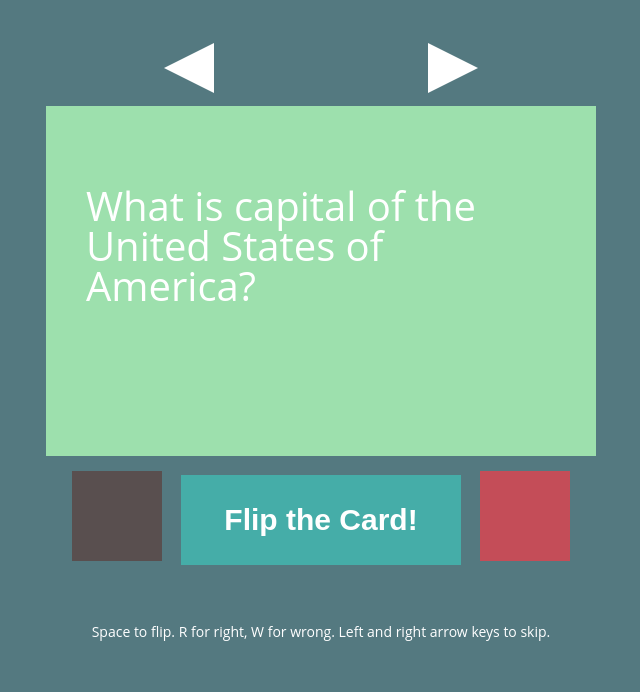
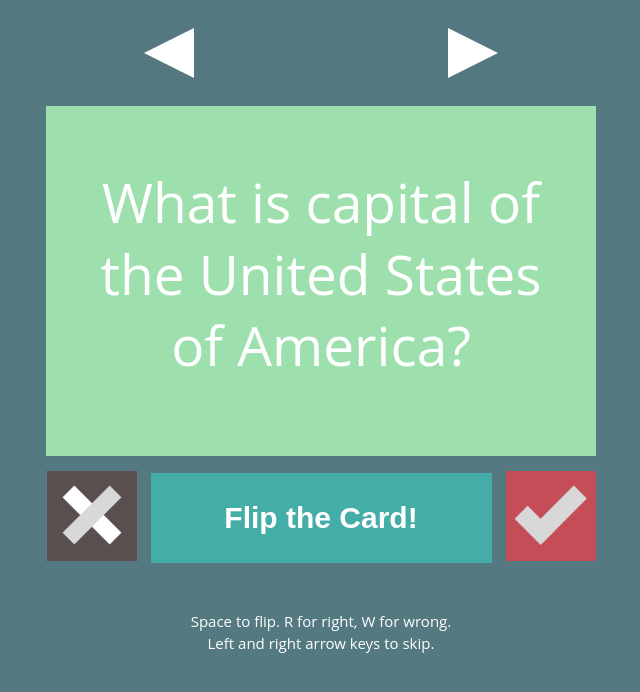
Before and after one commit to robertbenjamin/cards, a plain HTML site: page index.html in a window 1280 px wide. Shown: the whole page, without its empty margins (319-959 px from the left). Drawn offline with nearby package versions, Linux system fonts and the light colour scheme.

Commit message:
Add PNG overlays to buttons, clean up CSS

```diff
--- a/index.html
+++ b/index.html
@@ -18,15 +18,15 @@
   </svg>
   <div class="main_box">
     <p class="question_text"></p>
-    <!--<h1 class="answer_is">The Answer Is:</h1>
-    <p>Washington, D.C.</p>-->
   </div>
   <div class="answer_buttons">
-    <button type="button" class="wrong"></button>
+    <button type="button" class="wrong"><img src="wrong.png"></img>
+    </button>
     <button type="button" class="flip">Flip the Card!</button>
-    <button type="button" class="right"></button>
+    <button type="button" class="right"><img src="check.png"></img>
+    </button>
   </div>
-  <p class="instructions">Space to flip. R for right, W for wrong. Left and right arrow keys to skip.</p>
+  <p class="instructions">Space to flip. R for right, W for wrong.<br>Left and right arrow keys to skip.</p>
 </body>
 
 </html>
--- a/main.css
+++ b/main.css
@@ -47,12 +47,13 @@ table {
 	border-spacing: 0;
 }
 
-/* 					///						 */
+/* General */
 
 body {
   background-color: #547980;
   text-align: center;
 }
+/* Question Box */
 
 .main_box {
   display: block;
@@ -63,21 +64,15 @@ body {
 }
 
 .question_text {
-	text-align: left;
-	padding: 40px;
+  text-align: center;
+  padding: 60px 40px;
   color: white;
-	position: relative;
-	top: 40%;
-	font-size: 40px;
-	transform: translateY(-50%);
+  position: inline-block;
+  font-size: 55px;
   font-family: Open Sans;
-	font-weight: light;
+  line-height: 1.3em;
 }
-
-.instructions {
-	color: white;
-	font-weight: light;
-}
+/* Fixes for Buttons */
 
 button {
   border: 0;
@@ -85,7 +80,7 @@ button {
 }
 
 svg {
-	margin: 0 105px -80px 105px;
+  margin: 20px 125px -65px 125px;
   display: inline-block;
   color: white;
   width: 50px;
@@ -93,32 +88,29 @@ svg {
   fill: white;
   pointer-events: visiblePainted;
 }
-
-/*.prev_card {
-margin-right: 35px;
-}
-
-.next_card {
-margin-left: 35px;
-}*/
+/* Answer Buttons */
 
 .answer_buttons {
   margin-top: 15px;
   margin-bottom: 30px;
 }
 
+img {
+  height: 60px;
+}
+
 .wrong {
   height: 90px;
   width: 90px;
-	margin-right: 15px;
+  margin-right: 10px;
   background-color: #594F4F;
 }
 
 .flip {
   position: relative;
-	top: -30px;
+  top: -17px;
   height: 90px;
-	width: 280px;
+  width: 341px;
   background-color: #45ADA8;
   color: white;
   font-size: 30px;
@@ -128,11 +120,14 @@ margin-left: 35px;
 .right {
   height: 90px;
   width: 90px;
-	margin-left: 15px;
+  margin-left: 10px;
   background-color: #C44D58;
 }
+/* Footer Instuctions */
 
 .instructions {
+  color: white;
   font-family: Open Sans;
-	font-size: 14px;
+  font-size: 15px;
+  line-height: 1.5em;
 }
```
Also changed, not shown: check.png (added), wrong.png (added). Lines whose indentation alone changed are shown as unchanged.
